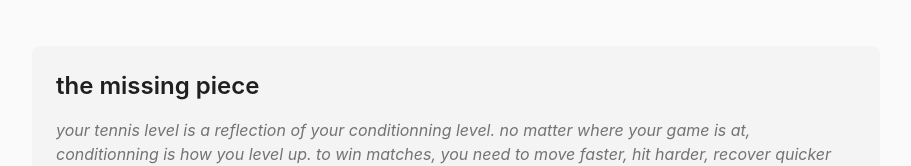
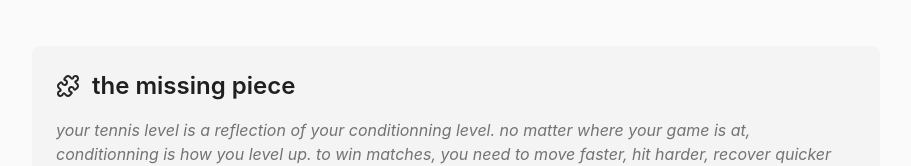
Before and after one commit to meknazee/ziad-website, a React (Vite) app: page /strength-conditioning in a window 1280 px wide. Shown: the part 202-368 px from the top of the page, without its empty margins (184-1095 px from the left). Built offline with nearby package versions, Linux system fonts and the light colour scheme.

Commit message:
Add puzzle piece symbol
Insert a puzzle piece symbol near the "the missing piece" title in the Strength & Conditioning page.

```diff
--- a/src/pages/StrengthConditioning.tsx
+++ b/src/pages/StrengthConditioning.tsx
@@ -1,4 +1,4 @@
-import { ArrowLeft, Dumbbell, Zap, Target, Heart } from "lucide-react";
+import { ArrowLeft, Dumbbell, Zap, Target, Heart, Puzzle } from "lucide-react";
 import { Link } from "react-router-dom";
 import { Card, CardContent, CardDescription, CardHeader, CardTitle } from "@/components/ui/card";
 
@@ -43,7 +43,10 @@ const StrengthConditioning = () => {
 
         <section className="mb-12">
           <div className="bg-muted/50 rounded-lg p-6">
-            <h2 className="text-2xl font-semibold text-foreground mb-4">the missing piece</h2>
+            <h2 className="text-2xl font-semibold text-foreground mb-4 flex items-center">
+              <Puzzle className="w-6 h-6 text-primary mr-3" />
+              the missing piece
+            </h2>
             <p className="text-muted-foreground italic">
               your tennis level is a reflection of your conditionning level.
               no matter where your game is at, conditionning is how you level up.
```
